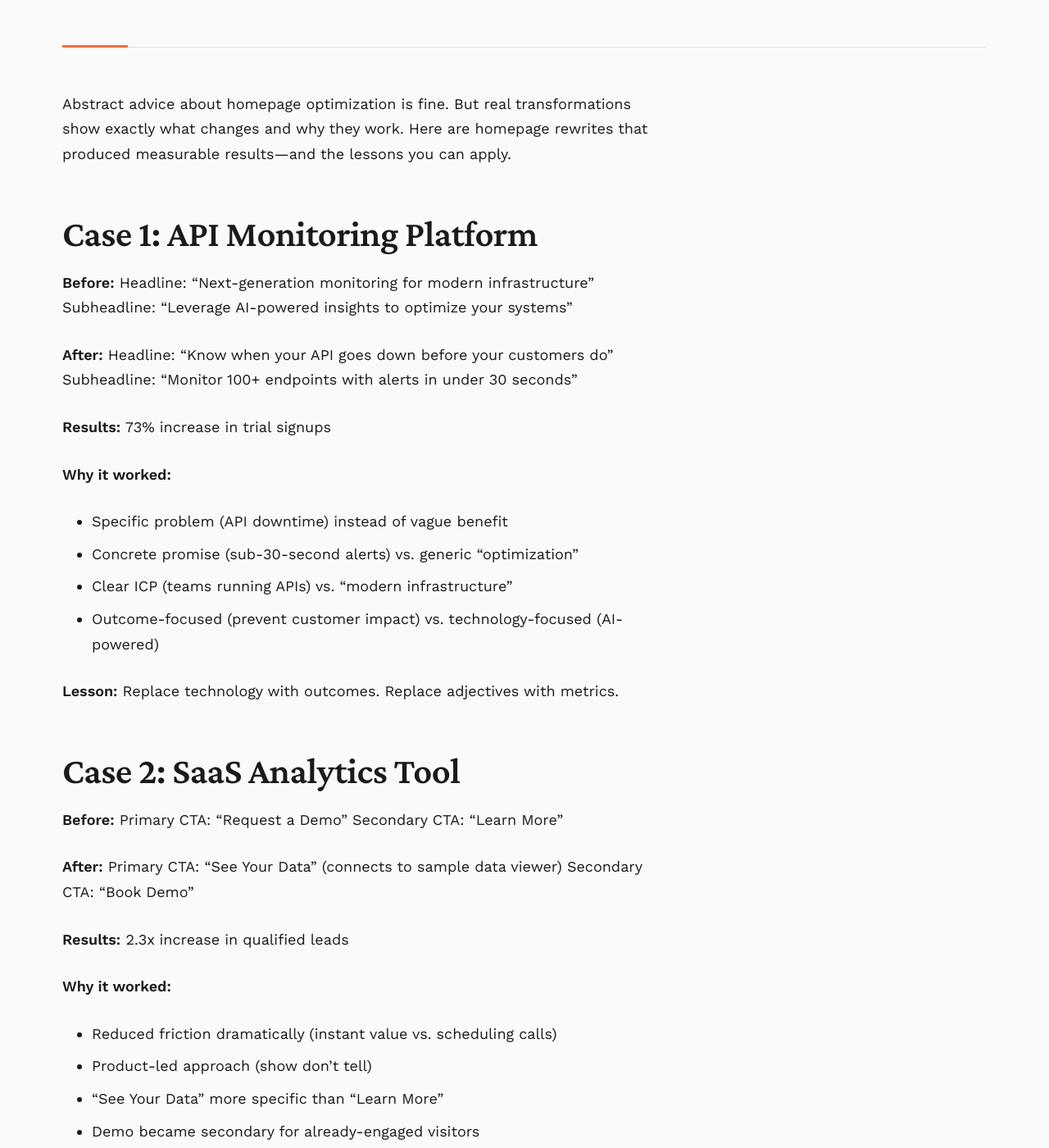
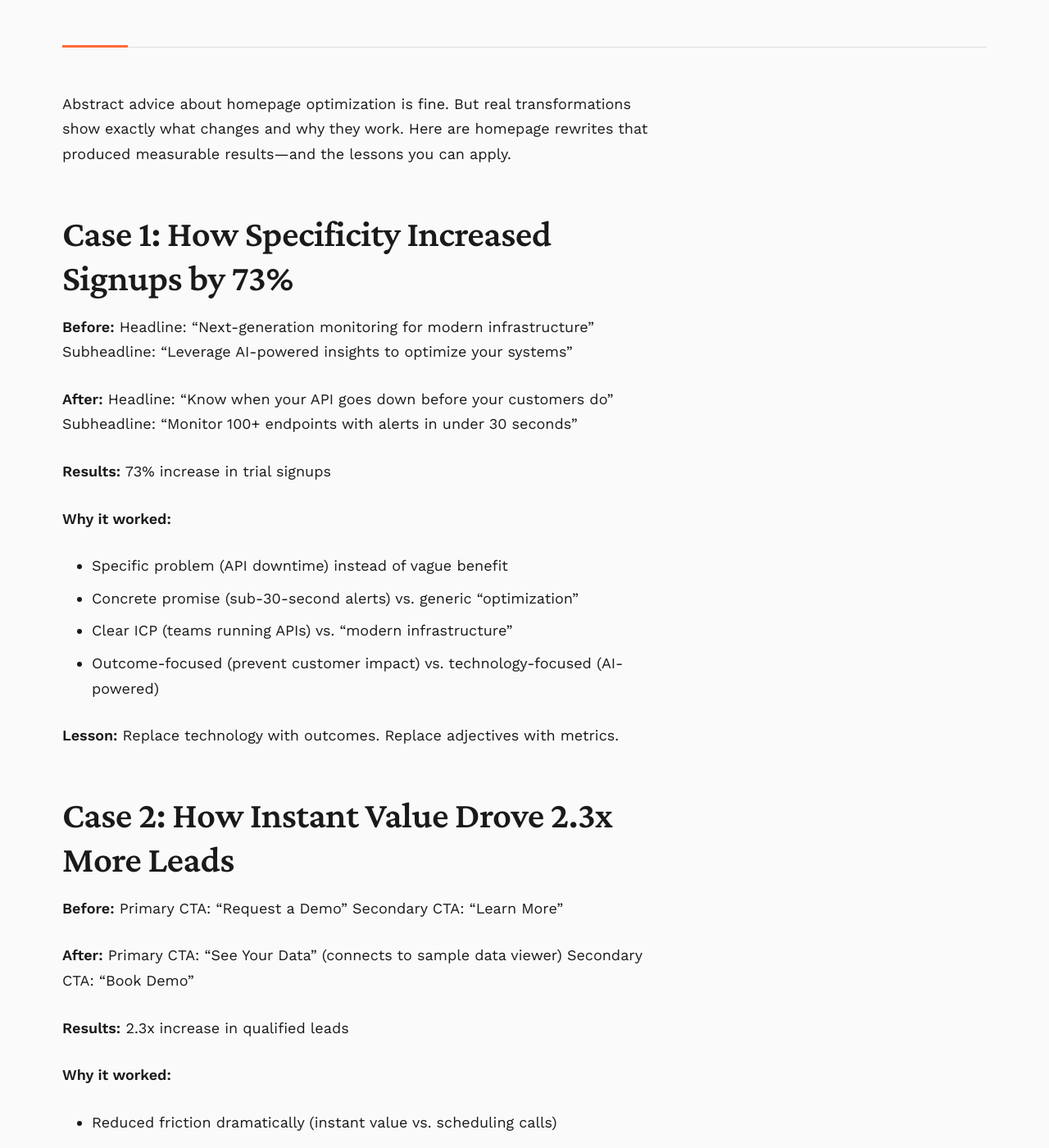
Before and after one commit to aonghusflynn/hmpgr-blog, a Jekyll site: the page built from docs/_posts/2025-12-03-before-and-after-homepage-rewrites-that-doubled-conversions.markdown, in a window 1280 px wide and 1400 px high, scrolled down 612 px. Shown: the whole window at 82% size. Built offline with Jekyll 4.4.1, drawn with Linux system fonts in a browser that asks for light colours; some of the changed text lies outside the part shown.

```diff
--- a/docs/_posts/2025-12-03-b2b-homepage-seo-schema-markup-that-actually-matters.markdown
+++ b/docs/_posts/2025-12-03-b2b-homepage-seo-schema-markup-that-actually-matters.markdown
@@ -5,7 +5,7 @@
 categories: seo schema technical
 ---
 
-Most B2B companies ignore schema markup or implement it poorly. Yet proper schema can improve search visibility, click-through rates, and how search engines understand your business. Here's what actually matters for B2B homepages.
+Want your pricing to show up directly in Google search results? Or have your star ratings display right beneath your company name? That's what schema markup does—and most B2B companies either ignore it or implement it poorly.
 
 ## What is Schema Markup (And Why Care)?
 
--- a/docs/_posts/2025-12-03-before-and-after-homepage-rewrites-that-doubled-conversions.markdown
+++ b/docs/_posts/2025-12-03-before-and-after-homepage-rewrites-that-doubled-conversions.markdown
@@ -7,7 +7,7 @@
 
 Abstract advice about homepage optimization is fine. But real transformations show exactly what changes and why they work. Here are homepage rewrites that produced measurable results—and the lessons you can apply.
 
-## Case 1: API Monitoring Platform
+## Case 1: How Specificity Increased Signups by 73%
 
 **Before:**
 Headline: "Next-generation monitoring for modern infrastructure"
@@ -27,7 +27,7 @@
 
 **Lesson:** Replace technology with outcomes. Replace adjectives with metrics.
 
-## Case 2: SaaS Analytics Tool
+## Case 2: How Instant Value Drove 2.3x More Leads
 
 **Before:**
 Primary CTA: "Request a Demo"
@@ -47,7 +47,7 @@
 
 **Lesson:** Lower the friction of your primary CTA. Let people experience value before committing to calls.
 
-## Case 3: DevOps Automation Tool
+## Case 3: How Job-Based Organization Boosted Trials 45%
 
 **Before:**
 Homepage showed three equal-sized sections:
@@ -71,7 +71,7 @@
 
 **Lesson:** Organize by user jobs-to-be-done, not by your feature categories or marketing abstractions.
 
-## Case 4: B2B CRM for Small Businesses
+## Case 4: How Customer-First Copy Cut Bounce Rate 61%
 
 **Before:**
 Above-the-fold space dedicated to:
@@ -95,7 +95,7 @@
 
 **Lesson:** Your company story matters to you. Customer outcomes matter to buyers. Lead with what they care about.
 
-## Case 5: Data Integration Platform
+## Case 5: How Industry-Specific Pages Drove 127% More Demos
 
 **Before:**
 Generic homepage serving all industries
@@ -116,7 +116,7 @@
 
 **Lesson:** If you serve distinct verticals, stop forcing them through generic messaging.
 
-## Case 6: Marketing Automation Platform
+## Case 6: How Transparent Pricing Boosted Conversions 38%
 
 **Before:**
 Pricing hidden behind "Contact Sales"
@@ -138,7 +138,7 @@
 
 **Lesson:** Pricing transparency improves conversion quality even if it reduces raw demo volume.
 
-## Case 7: Project Management Tool
+## Case 7: How Contextual Social Proof Lifted Conversions 52%
 
 **Before:**
 Trust signals buried on "Customers" page
@@ -160,7 +160,7 @@
 
 **Lesson:** Sprinkle trust signals throughout the journey, not just collected in one section.
 
-## Case 8: Security Compliance Platform
+## Case 8: How Outcome-Focused Copy Nearly Doubled Leads
 
 **Before:**
 Feature-focused sections:
--- a/docs/_posts/2025-12-03-homepage-performance-vs-conversion-finding-the-balance.markdown
+++ b/docs/_posts/2025-12-03-homepage-performance-vs-conversion-finding-the-balance.markdown
@@ -218,7 +218,7 @@
 
 ## Performance Metrics That Matter for B2B
 
-Focus on these Core Web Vitals:
+Focus on these Core Web Vitals (Google's official speed test metrics):
 
 ### Largest Contentful Paint (LCP)
 **Target:** <2.5 seconds
```
